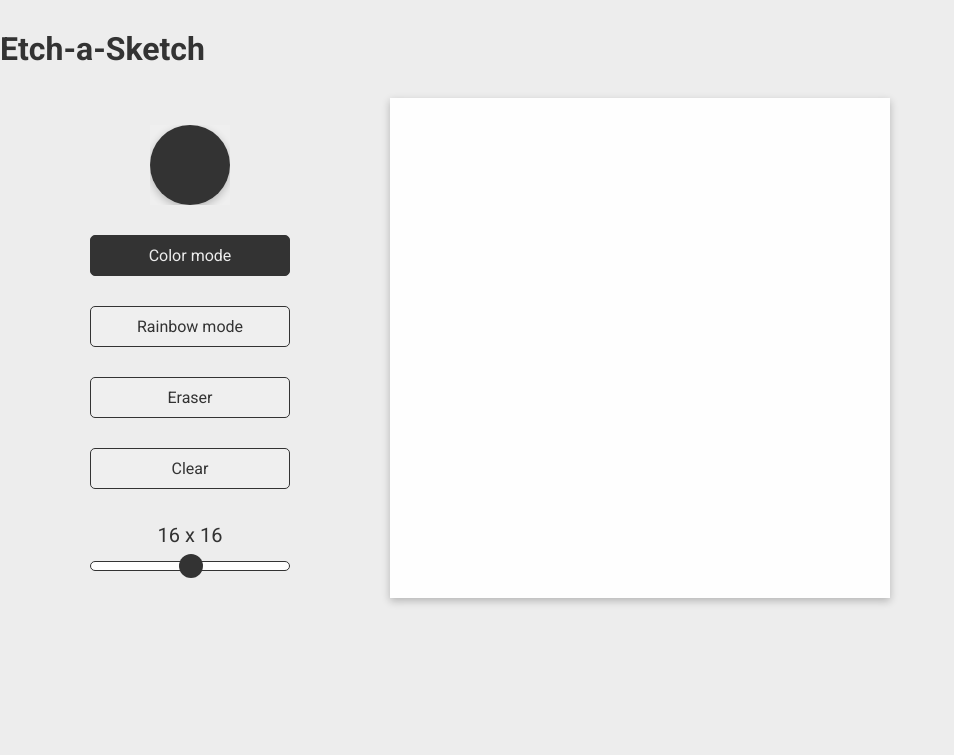
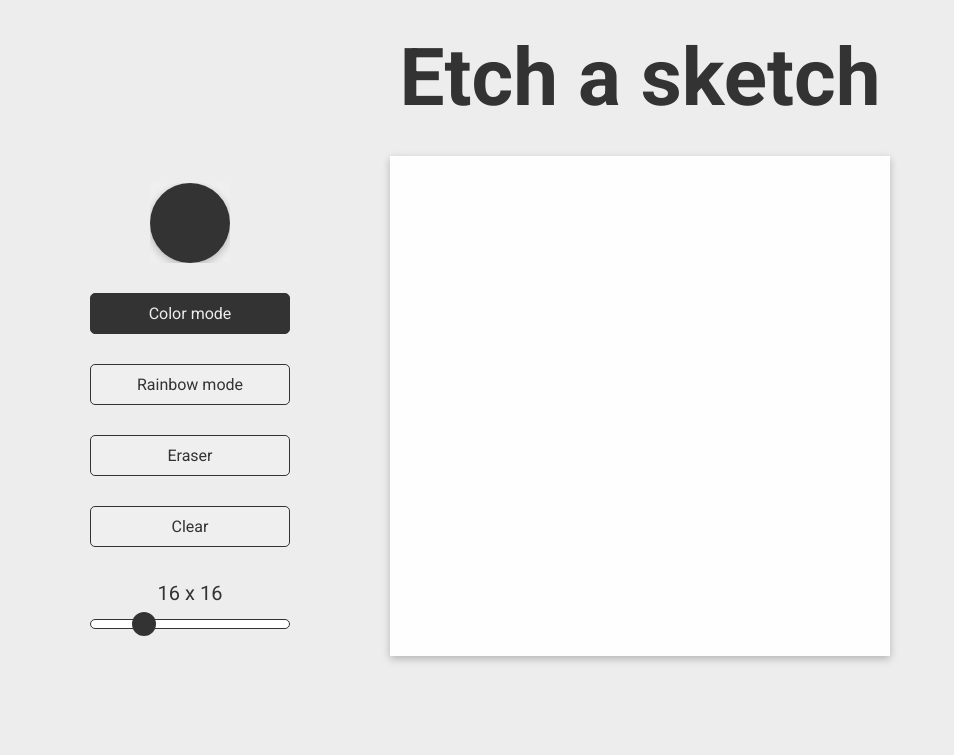
Before and after one commit to Nojim/etch-a-sketch, a plain HTML site: page index.html in a window 1280 px wide. Shown: the top 755 px of the page, without its empty margins (0-954 px from the left). Drawn offline with Linux system fonts and the light colour scheme.

Commit message:
update html

```diff
--- a/index.html
+++ b/index.html
@@ -16,7 +16,7 @@
   </head>
   <body>
     <header class="header">
-      <h1 class="tirle">Etch-a-Sketch</h1>
+      <h1 class="title">Etch a sketch</h1>
     </header>
     <main class="main">
       <div class="settings">
@@ -26,7 +26,7 @@
         <button id="eraserBtn">Eraser</button>
         <button id="clearBtn">Clear</button>
         <div id="sizeValue" class="size-value">16 x 16</div>
-        <input id="sizeSlider" type="range" value="range" min="1" max="64" />
+        <input id="sizeSlider" type="range" value="16" min="1" max="64" />
       </div>
       <div id="grid" class="grid"></div>
     </main>
```
